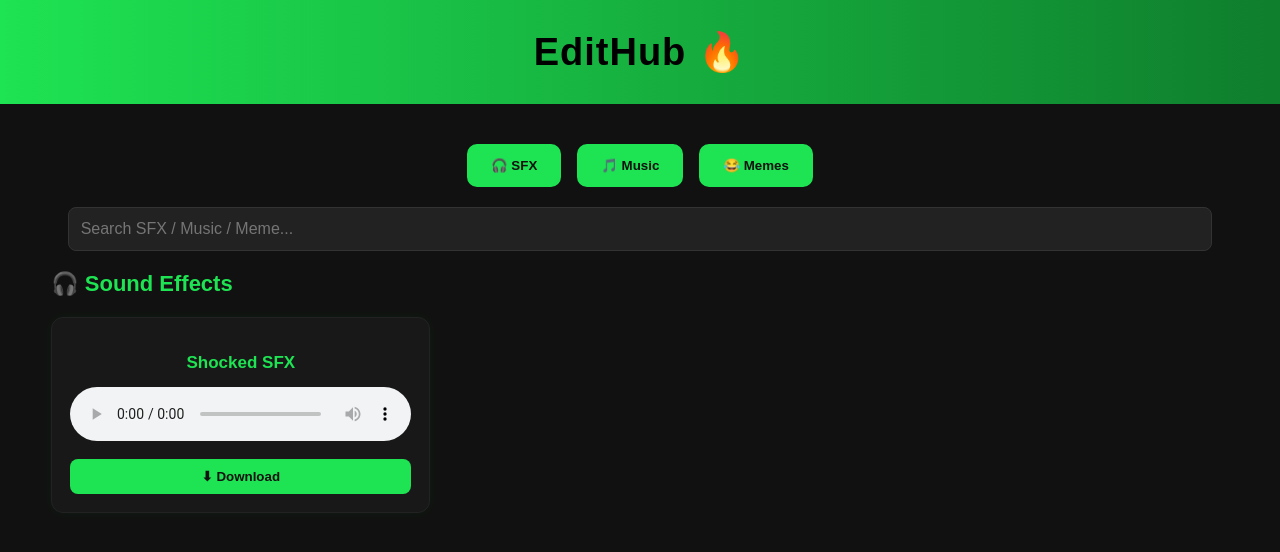
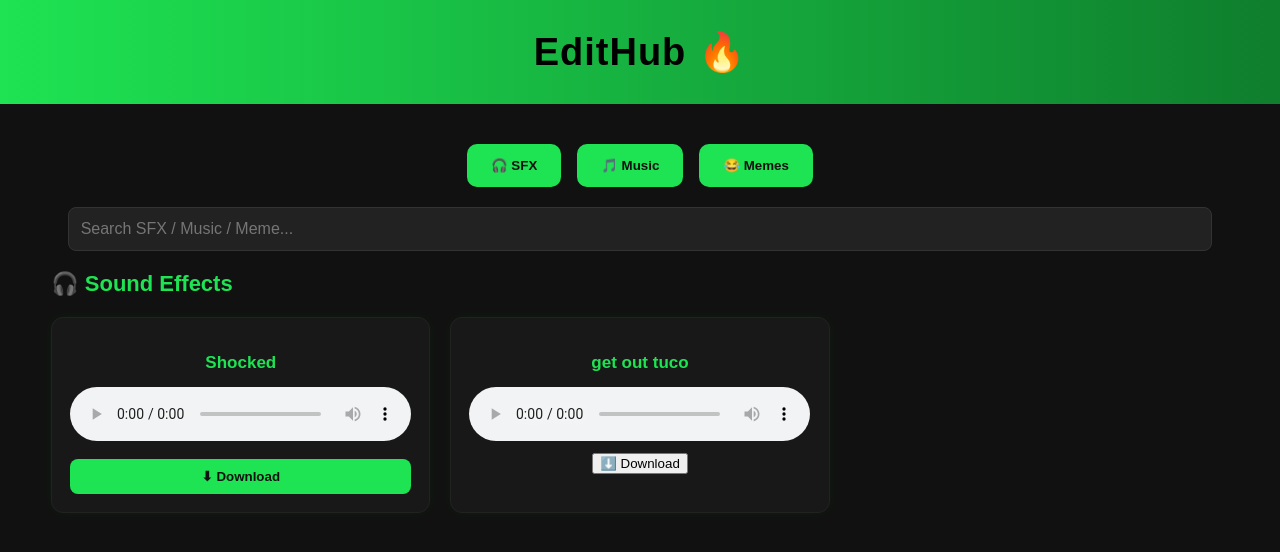
Before and after one commit to OnShadowPie/EditHub, a plain HTML site: page index.html in a window 1280 px wide. Drawn offline with Linux system fonts and the light colour scheme.

Commit message:
index.html

```diff
--- a/index.html
+++ b/index.html
@@ -221,17 +221,21 @@ function closePopup(){
         <h2>🎧 Sound Effects</h2>
 
         <div class="items-grid">
-
-            <!-- EXAMPLE ITEM -->
             <div class="item-box">
-                <h3>Shocked SFX</h3>
+                <h3>Shocked</h3>
                 <audio controls>
                     <source src="sfx/shocked.mp3" type="audio/mpeg">
                 </audio>
                 <button class="dl-btn" onclick="openPopup('sfx/shocked.mp3')">⬇ Download</button>
             </div>
 
-            <!-- ADD MORE ITEMS HERE -->
+            <div class="item-box">
+    <h3>get out tuco</h3>
+    <audio controls>
+        <source src="sfx/get out tuco.mp3" type="audio/mpeg">
+    </audio>
+    <button onclick="openPopup('sfx/teleport.mp3')">⬇️ Download</button>
+</div>
 
         </div>
     </section>
```
